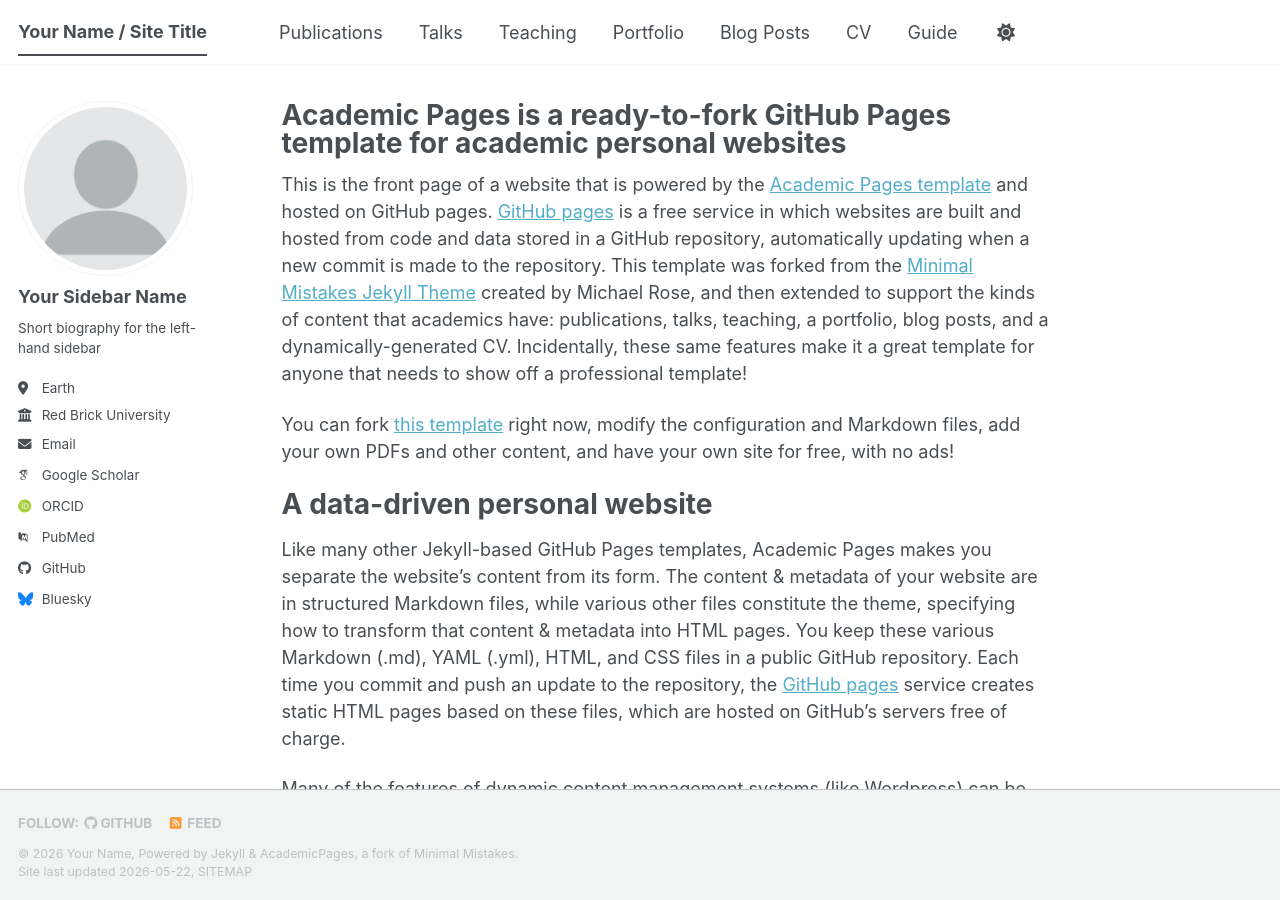
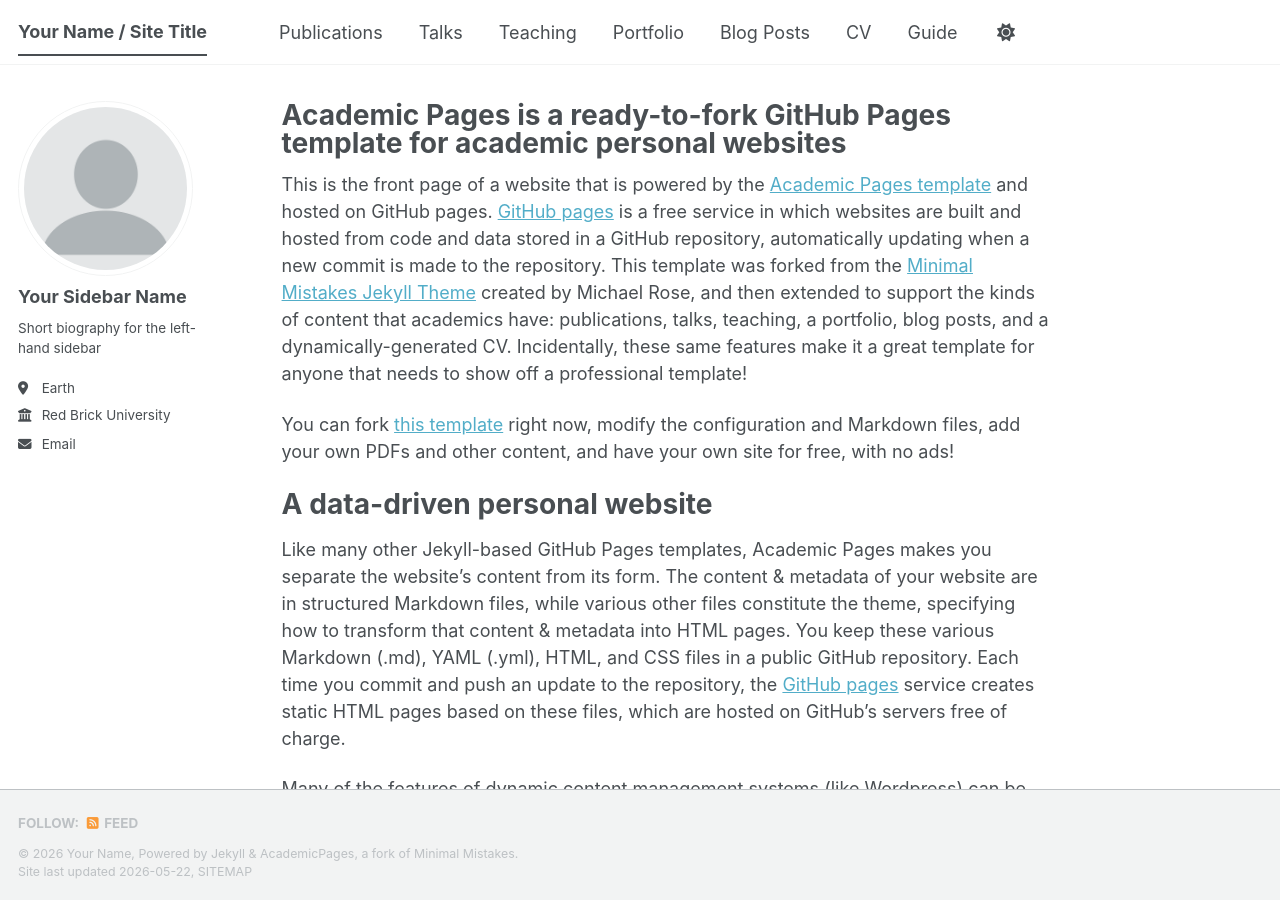
Before and after one commit to epottebaum/epottebaum.github.io, a Jekyll site: the page built from _pages/about.md, in a window 1280 px wide and 900 px high. Built offline with Jekyll 4.4.1, drawn with Linux system fonts in a browser that asks for light colours; some web fonts are replaced; a script bundle is joined from its source files by our own code; library files that are not in the unit come from our copies.

Commit message:
Update _config.yml

```diff
--- a/_config.yml
+++ b/_config.yml
@@ -12,11 +12,11 @@ site_theme               : "default" # The available themes options are "default
 title                    : "Your Name / Site Title"
 title_separator          : "-"
 name                     : &name "Your Name"
-description              : &description "Your Name's academic portfolio"   # Update this with a general description of your site, this is the default if not overridden by a page
-url                      : https://academicpages.github.io # The base hostname & protocol for your site e.g. "https://[your GitHub username].github.io",
+description              : &description "Emily Pottebaum's academic portfolio"   # Update this with a general description of your site, this is the default if not overridden by a page
+url                      : https://epottebaum.github.io # The base hostname & protocol for your site e.g. "https://[your GitHub username].github.io",
                                                            # or if you already have some other page hosted on Github then use "https://[your GitHub username].github.io/[Your Repo Name]"
 baseurl                  : "" # the subpath of your site, e.g. "/blog"
-repository               : "academicpages/academicpages.github.io"
+repository               : "epottebaum/epottebaum.github.io"
 
 # Site Author - The following control what appear as part of the author content on the side bar.
 #               If a field is blank the icon and link will not appear, otherwise it will be shown.
@@ -35,13 +35,13 @@ author:
   # Academic websites
   academia         : # URL
   arxiv            : # URL - Update with the correct link to your profile
-  googlescholar    : "https://scholar.google.com/citations?user=PS_CX0AAAAAJ"
+  googlescholar    : # "https://scholar.google.com/citations?user=PS_CX0AAAAAJ"
   inspire-hep      : # URL
   impactstory      : # URL
-  orcid            : "https://orcid.org/yourorcidurl"
+  orcid            : # "https://orcid.org/yourorcidurl"
   semantic         : # URL
   ssrn             : # URL
-  pubmed           : "https://www.ncbi.nlm.nih.gov/pubmed/?term=john+snow"
+  pubmed           :  # "https://www.ncbi.nlm.nih.gov/pubmed/?term=john+snow"
   researchgate     : # URL
   scopus           : # URL
   zotero           : # URL
@@ -51,13 +51,13 @@ author:
   bitbucket        : # Username - Update with your username on the site
   codepen          : # Username
   dribbble         : # Username
-  github           : "academicpages"
+  github           : # "academicpages"
   kaggle           : # Username
   stackoverflow    : # User number or user number and name (i.e., use "1" or "1/jeff-atwood")
 
   # Social media
   artstation       : # Username
-  bluesky          : "bsky.app" # Replace this with you Bluesky username
+  bluesky          : # "bsky.app" # Replace this with you Bluesky username
   facebook         : # Username
   flickr           : # Username
   foursquare       : # Username
```
